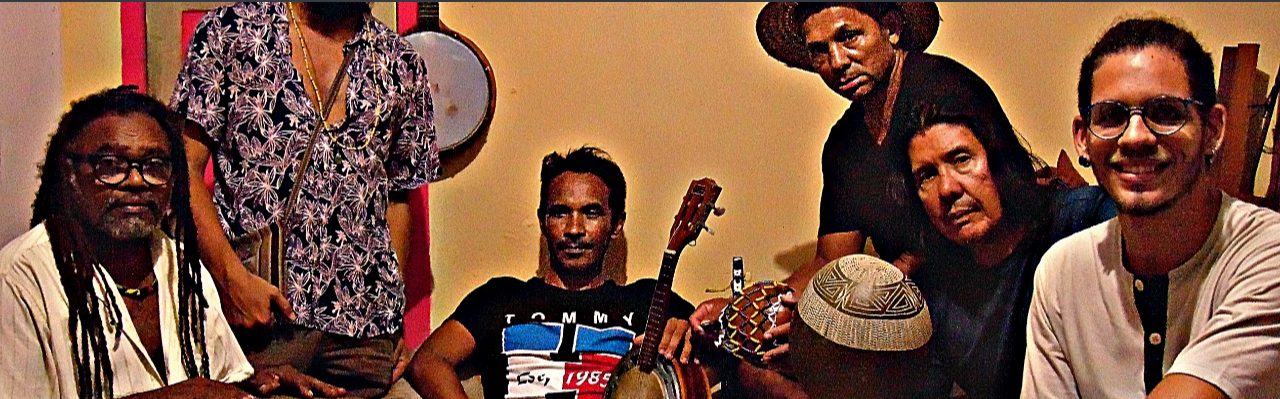
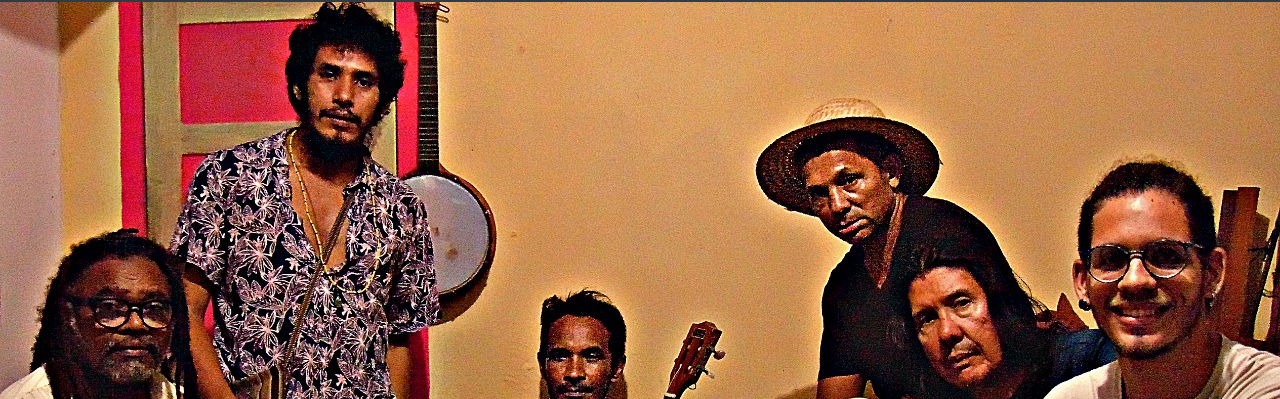
Before and after one commit to cantocaboclo/cantocaboclo.github.io, a plain HTML site: page index.html in a window 1280 px wide. Shown: the part 54-453 px from the top of the page. Drawn offline with Linux system fonts and the light colour scheme.

Commit message:
Dados iniciais ajustes

```diff
--- a/css/business-frontpage.css
+++ b/css/business-frontpage.css
@@ -6,17 +6,24 @@ body {
   body {
     padding-top: 56px;
   }
+  .business-header {
+    height: 70vh;
+    min-height: 300px;
+  }
 }
 
 .business-header {
-  height: 50vh;
-  min-height: 300px;
   /* background: url('http://placehold.it/1920x400') center center no-repeat scroll; */
-  background: url('/img/imgCapaCaboclo.jpeg') center center no-repeat scroll;
+  background: url('/img/imgCapaCaboclo.jpeg') scroll;
+  background-position: center -1em;
+  background-repeat: no-repeat;
   -webkit-background-size: cover;
   -moz-background-size: cover;
   background-size: cover;
   -o-background-size: cover;
+
+/*   width: 100%;
+  height: 200px; */
 }
 .card {
   height: 100%;
```
